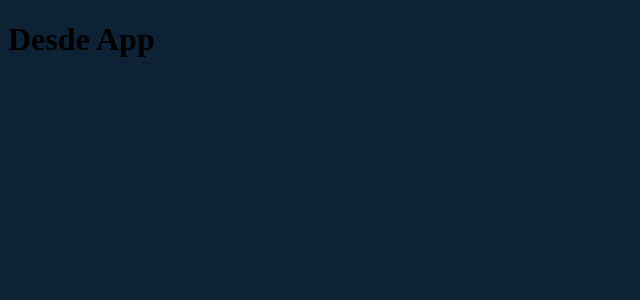
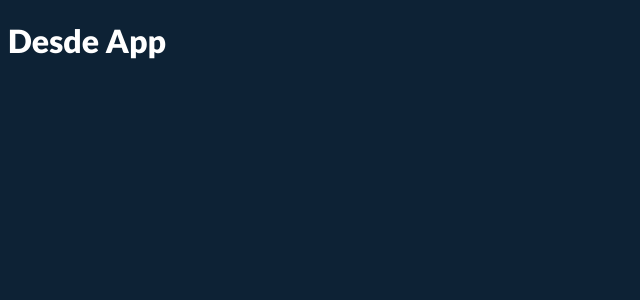
Before and after one commit to oscarandresdav/criptos-vite-react, a React (Vite) app: page / in a window 1280 px wide. Shown: the top 300 px of the page, without its empty margins (0-640 px from the left). Built offline with nearby package versions, Linux system fonts and the light colour scheme.

Commit message:
¿Qué son los Styled Components?

```diff
--- a/package.json
+++ b/package.json
@@ -9,6 +9,8 @@
     "preview": "vite preview"
   },
   "dependencies": {
+    "@emotion/react": "^11.10.4",
+    "@emotion/styled": "^11.10.4",
     "react": "^18.2.0",
     "react-dom": "^18.2.0"
   },
--- a/src/App.jsx
+++ b/src/App.jsx
@@ -1,8 +1,15 @@
+import styled from "@emotion/styled"
+
+const Heading = styled.h1`
+  font-family: 'Lato', sans-serif;
+  color: #FFF;
+`
+
 function App() {
 
   return (
     <div>
-      <h1>Desde App</h1>
+      <Heading>Desde App</Heading>
     </div>
   )
 }
```
Also changed, not shown: 1 other file (tests, documents, lock files or other folders).
